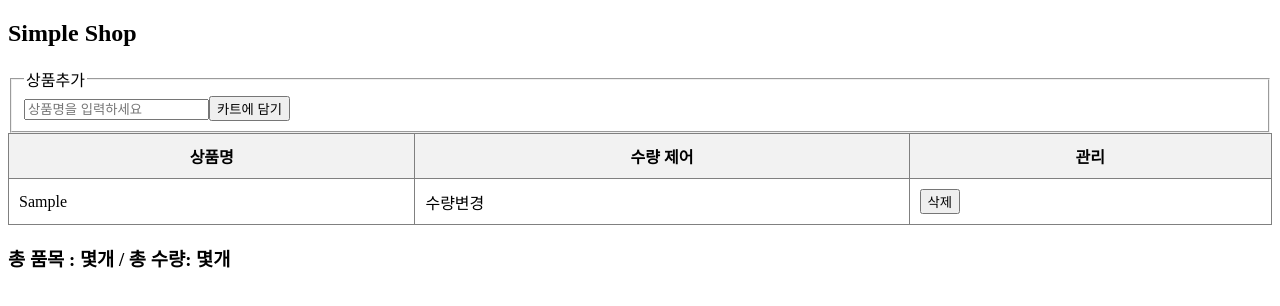
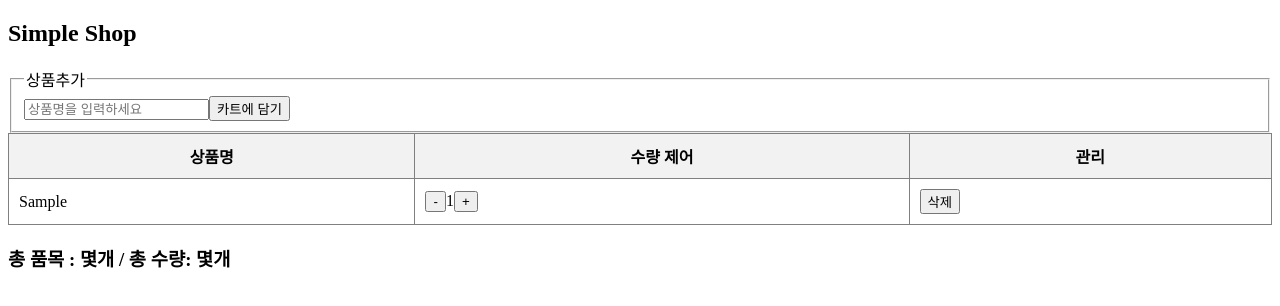
Before and after one commit to ybm4078/react-02-cart, a React (Vite) app: page / in a window 1280 px wide. Both pictures are taken after typing "Sample" into the empty fields and a click on the button "카트에 담기". Shown: the top 306 px of the page. Built offline with nearby package versions, Linux system fonts and the light colour scheme.

Commit message:
수량 제어 기능 추가

```diff
--- a/src/App.jsx
+++ b/src/App.jsx
@@ -48,7 +48,30 @@
                 {cart.map((item, index) =>
                 <tr key={index}>
                     <td>{item.name}</td>
-                    <td>수량변경</td>
+                    <td>
+                        <button onClick={() => {
+                            // 지금 현재 수량이 1이하면, 실행하지 않게끔
+                            if (item.quantity <= 1){
+                                return;
+                            }
+                            const newCart = [...cart];
+                            newCart[index].quantity -= 1;
+                            setCart(newCart);
+                        }}>-</button>
+                        {item.quantity}
+                        <button onClick={() => {
+                            // cart의 정보 중, index 자리에 있는 요소의 quantity값을 + 1
+                            // cart[index].quantity += 1;  => 이렇게 쓰면 안됨
+                            //                              => state의 값을 바꿀떈 set을 쓰라고 했음
+
+                            // 1. react가 알아채개끔 하여면, 새 배열을 cart에 넣어야함 => 새 배열을 만들고
+                            // 2. 값을 바꾸고
+                            // 3. 그렇게 만들어진 배열을 setCart에 넣게 단계별로 진행하는 게 이해하기 쉽고 편함
+                            const newCart = [...cart];
+                            newCart[index].quantity += 1;
+                            setCart(newCart);
+                        }}>+</button>
+                    </td>
                     <td>
                         <button onClick={() => {
                             const result = cart.filter((v, i) => {return i !== index});
```
